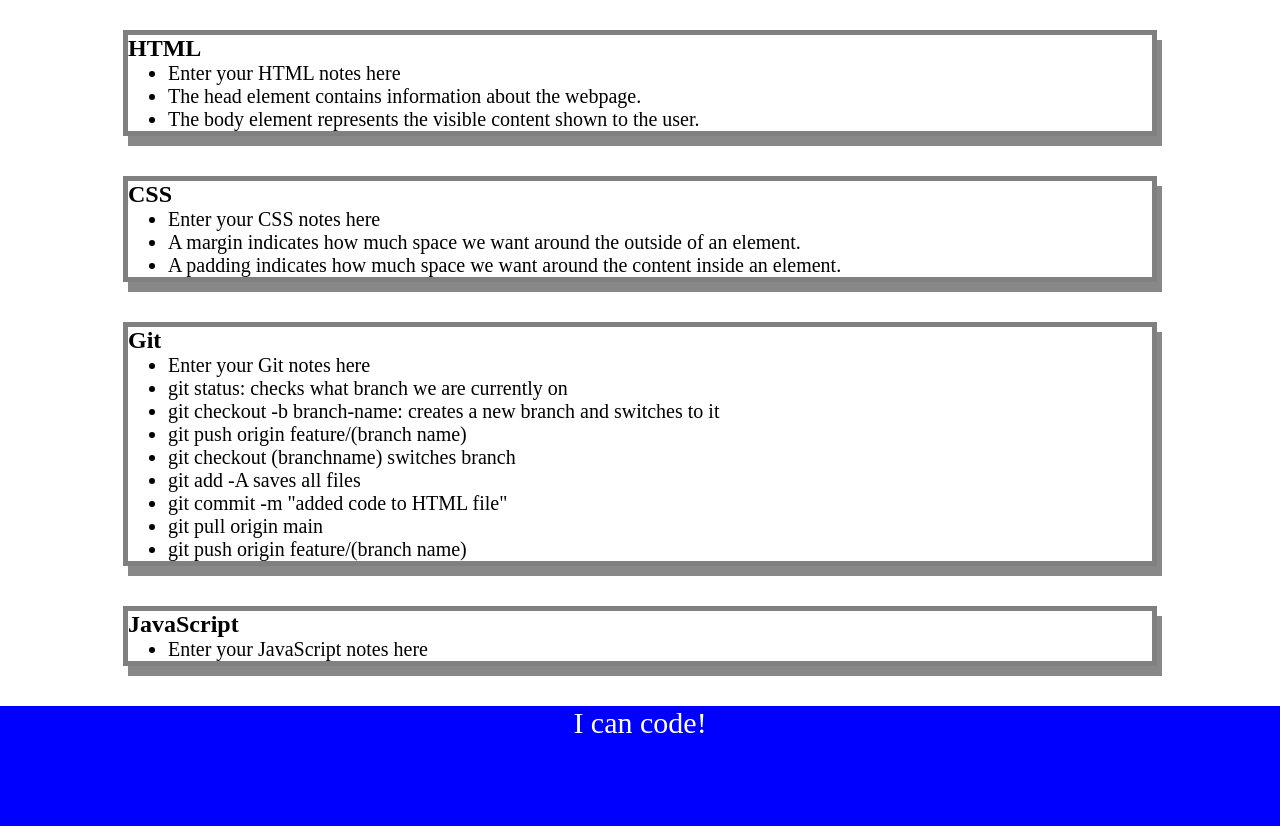
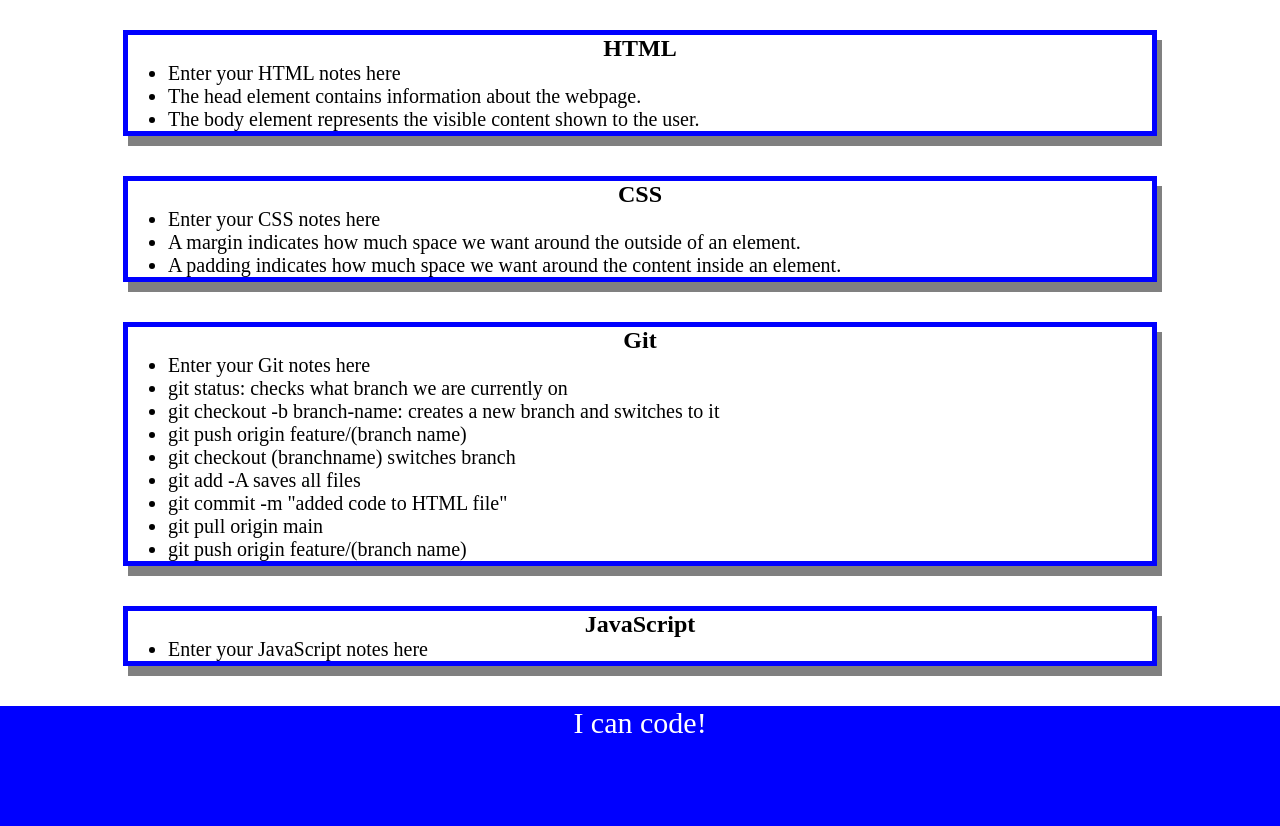
Before and after one commit to Ryguy506/prework-study-guide, a plain HTML site: page index.html in a window 1280 px wide. Shown: the part 130-956 px from the top of the page. Drawn offline with Linux system fonts and the light colour scheme.

Commit message:
js array & for loop

```diff
--- /dev/null
+++ b/assets/script.js
@@ -0,0 +1,17 @@
+/* var topic = "JavaScript";
+
+if (topic === 'HTML') {
+  console.log("Let's study HTML!");
+} else if (topic === 'CSS') {
+  console.log("Let's study CSS!");
+} else if (topic === 'Git') {
+  console.log("Let's study Git!");
+} else if (topic === 'JavaScript') {
+  console.log("Let's study JavaScript!");
+} else {
+  console.log('Please try again!');
+}` */
+var topics = ['HTML', 'CSS', 'Git', 'JavaScript'];
+for (var x = 0; x < topics.length; x++) {
+    console.log(topics[x]);
+}
--- a/assets/style.css
+++ b/assets/style.css
@@ -11,7 +11,7 @@ footer {
 }
 h1,
 h2 {
-    text-align: left;
+    text-align: center;
 }
 img {
     display: block;
@@ -31,6 +31,6 @@ p {
   .card {
     width: 80%;
     margin: 40px auto;
-    border: 5px solid gray;
-    box-shadow: 5px 10px #888888;
+    border: 5px solid blue ;
+    box-shadow: 5px 10px gray;
   }
--- a/index.html
+++ b/index.html
@@ -6,12 +6,14 @@
     <meta name="viewport" content="width=device-width, initial-scale=1.0" />
     <title>Prework Study Guide</title>
     <link rel="stylesheet" href="./assets/style.css">
+
   </head>
 
   <body>
     <header id="top">
       <h1>Prework Study Guide</h1>
       <img src="./assets/bowtie-cat.png" alt="Profile image of cat wearing a bow tie." />
+      <h2>✨ Open the Console to See What's Happening ✨</h2>
     </header>
     <main>
       <!-- Student code goes here -->
@@ -67,6 +69,8 @@
 
     <footer>
       <p>I can code!</p>
+
     </footer>
+    <script src="./assets/script.js"></script>
   </body>
 </html>
```
